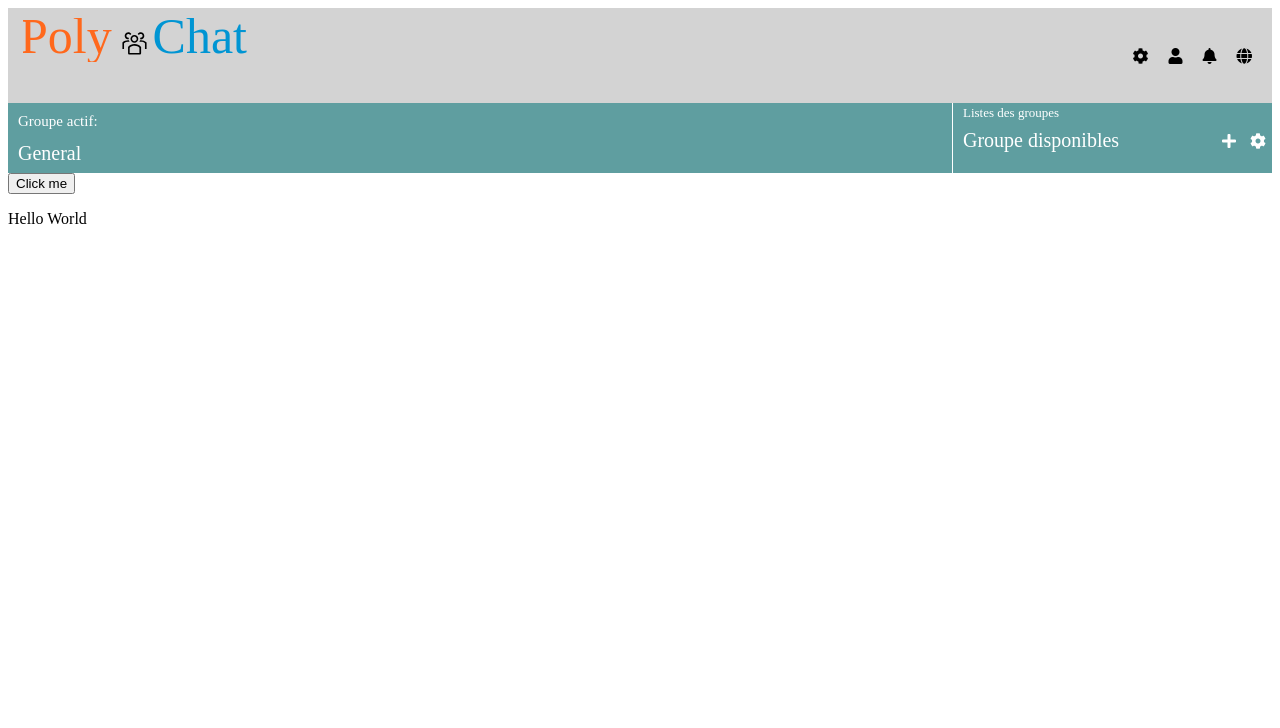
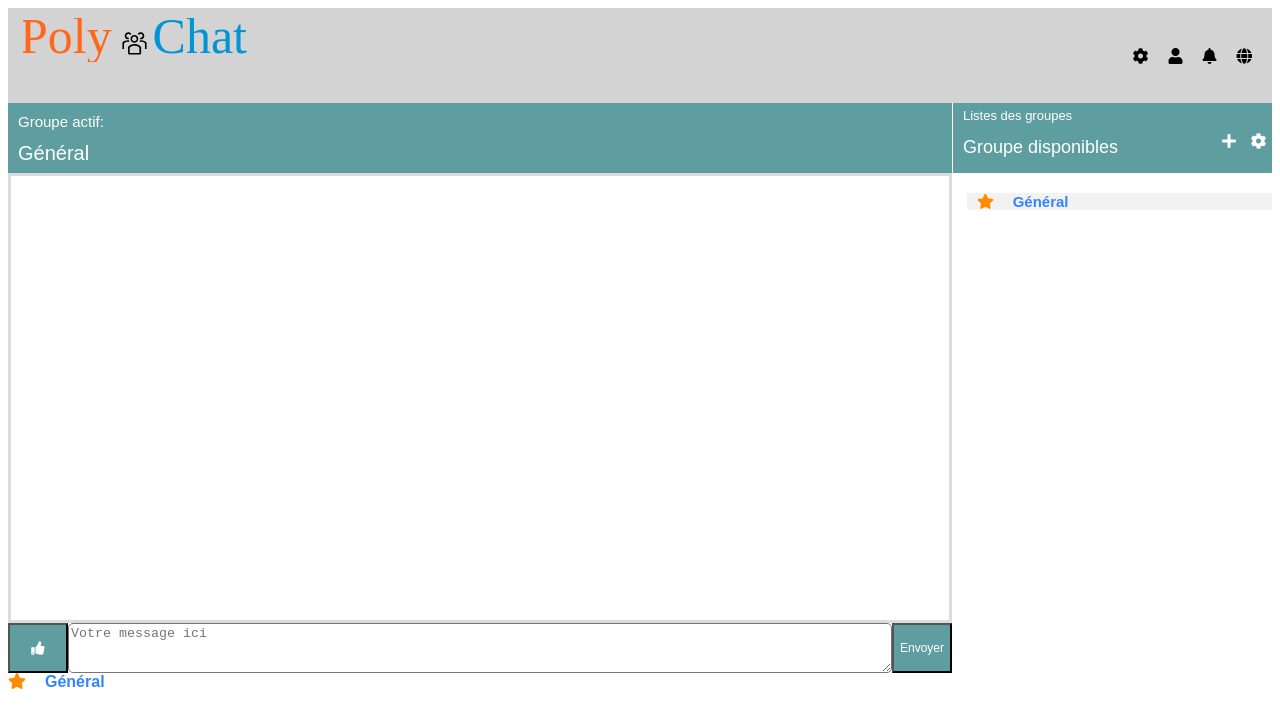
Before and after one commit to NicoHirab/LOG2420TD2, a plain HTML site: page index.html in a window 1280 px wide. Drawn offline with Linux system fonts and the light colour scheme.

Commit message:
interface correct

```diff
--- a/index.html
+++ b/index.html
@@ -16,6 +16,7 @@
 <body>
 
 <main>
+
   <div class="ententePolychat">
     <svg width="237px" height="44px" viewBox="0 0 237 44" version="1.1" xmlns="http://www.w3.org/2000/svg" xmlns:xlink="http://www.w3.org/1999/xlink">
       <g id="Page-1" stroke="none" stroke-width="1" fill="none" fill-rule="evenodd">
@@ -33,20 +34,20 @@
         </g>
       </svg>
 
-    <div class="fa fa-globe"style="float: right;padding-right: 20px;padding-top:30px;"></div>
-    <div class="fa fa-bell" style="float: right;padding-right: 20px;padding-top:30px;"></div>
-    <div class="fa fa-user"  style="float: right;padding-right: 20px;padding-top:30px;"></div>
-    <div class="fa fa-cog"style="float: right;padding-right: 20px;padding-top:30px;"></div>
+            <div class="fa fa-globe"style="float: right;padding-right: 20px;padding-top:30px;cursor:pointer;"></div>
+            <div class="fa fa-bell" style="float: right;padding-right: 20px;padding-top:30px;cursor:pointer;"></div>
+            <div class="fa fa-user"  style="float: right;padding-right: 20px;padding-top:30px;cursor:pointer;"></div>
+            <div class="fa fa-cog"style="float: right;padding-right: 20px;padding-top:30px;cursor:pointer"></div>
           </div>
-
+        <div class="bigGrid">
           <div class="grid-container">
             <div class=groupeActif>
               <div>Groupe actif:</div>
-    <div style="font-size:20px;padding-bottom:10px;display:inline;">General</div>
+              <div style="font-size:20px;padding-bottom:10px;display:inline;">G&eacute;n&eacute;ral</div>
             </div>
             <div class=listesGroupes>
               <div style="font-size:13px">Listes des groupes</div>
-    <div style="font-size:20px;display:inline;">Groupe disponibles</div>
+              <div style="font-size:18px;display:inline;">Groupe disponibles</div>
             </div>
             <div class="icones">
               <div class="fa fa-plus"></div>
@@ -54,19 +55,27 @@
             </div>
           </div>
 
-</main>
+          <div class="grid-containerMessage">
+            <div class= "boiteMessage"></div>
+            <div class= groupeDisponible style="padding-top:20px;">
+              <div style="padding-left:10px;"><div class="fa fa-star" style="color:#FF8C00;"> <div style="color:#3385ff;padding-left: 15px;position: relative;display:inline;font-weight: 600;width: inherit;font-family:Arial, Helvetica, sans-serif;">G&eacute;n&eacute;ral</div></div></div>
+
+
+            </div>
+          </div>
+          <div class= separator>
+            <div class="Grid-container-boiteMessageInput">
+              <button type="button" style="color:white; background-color:#5F9EA0"><i class="fa fa-thumbs-up"></i></button>
+              <textarea type="text" id:"userInput" placeholder= "Votre message ici" style="border-radius:5px;" rows:"3" overflow: auto></textarea>
+              <button type="button" style="color: white;background-color:#5F9EA0; font-size: 12px;">Envoyer</button>
+            </div>
+          </div>
+        </div>
 
 
 
-	 <button onclick="sendText()">Click me</button>
+</main>
 
-
-
-
-	<p id="text"> Hello World </p>
-	<script src="main.js"></script>
-	<script src="connectionHandler.js"></script>
-<!-- 	<script src="messagesObserver.js"></script>
- -->	<script src="channelsObserver.js"></script>
 </body>
 </html>
+<div class="fa fa-star" style="color:#FF8C00;"> <div style="color:#3385ff;padding-left: 15px;position: relative;display:inline;font-weight: 600;width: inherit;font-family:Arial, Helvetica, sans-serif;">G&eacute;n&eacute;ral</div></div>
--- a/main.css
+++ b/main.css
@@ -10,17 +10,26 @@
   background-color: #5F9EA0;
   color: white;
   padding-left: 10px;
-  height: 70px;
   grid-template-columns: auto 270px 50px;
 }
 
+.grid-containerMessage{
+  display: grid;
+  grid-template-columns: auto 320px;
+  height: auto;
+}
+.bigGrid{
+ display: grid;
+ grid-template-rows: 70px 450px auto;
+ font-family: sans-serif;
+
+}
 .groupeActif{
   padding-top: 5px;
   font-size: 15px;
   line-height: 1.8;
 
 }
-
 .listesGroupes{
   border-left-style: solid;
   border-left-color: white;
@@ -29,9 +38,42 @@
   padding-right: 90px;
   padding-left: 10px;
   height: inherit;
-  line-height: 1.6;
+  line-height: 2;
 }
 .icones{
   display: inline;
   padding-top:30px
 }
+.boiteMessage{
+  overflow-y:auto ;
+  border-style: solid;
+  border-width: medium;
+  border-color: #DCDCDC;
+  width: auto;
+  height: inherit;
+}
+.Grid-container-boiteMessageInput{
+ display: grid;
+ grid-template-columns: 60px auto 60px;
+ position: relative;
+ height: 50px;
+ width: inherit;
+
+}
+.groupeDisponible{
+  color:	 #4d4dff;
+  padding-top: 15px;
+  padding-left: 15px;
+  font-size: 15px;
+}
+.separator{
+  display: grid;
+  grid-template-columns: auto 320px;
+}
+
+div.groupeDisponible div:nth-child(2n){
+background-color:#cccccc;
+}
+div.groupeDisponible div:nth-child(2n+1){
+background-color:#f2f2f2;
+}
```
Lines whose indentation alone changed are shown as unchanged.
